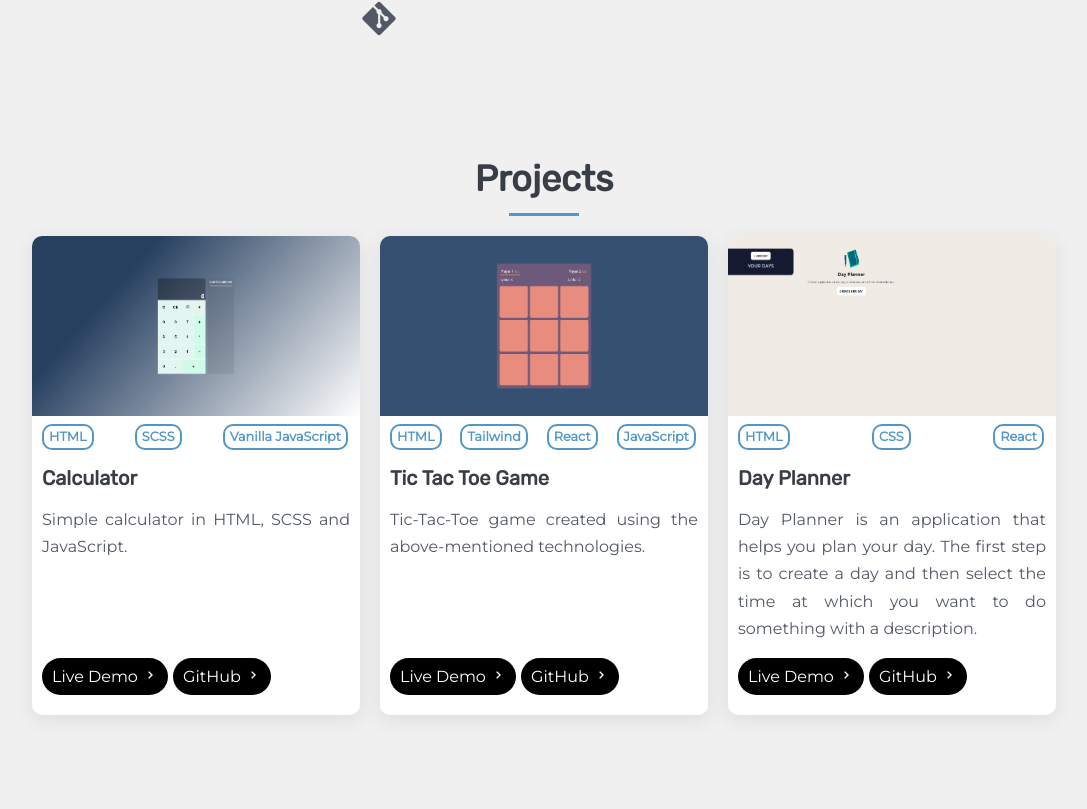
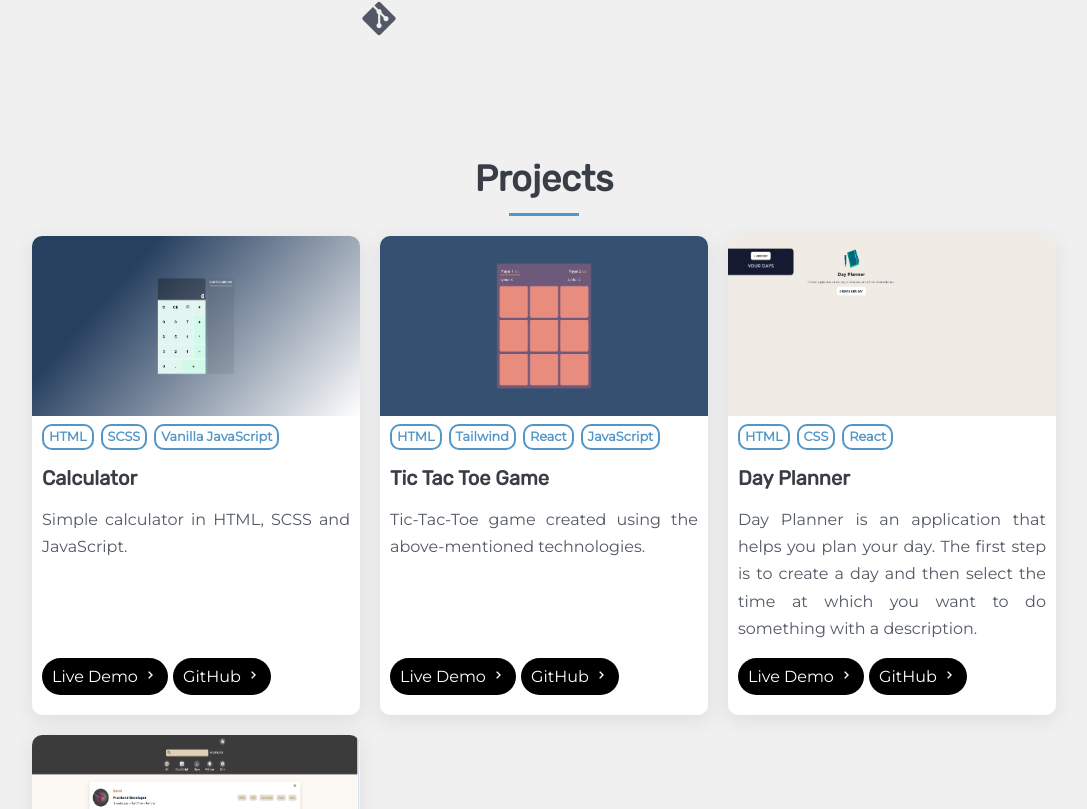
Before and after one commit to erudyta/portfolio, a React (Vite) app: page / in a window 1280 px wide. Shown: the part 1991-2800 px from the top of the page, without its empty margins (96-1183 px from the left). Built offline with nearby package versions, Linux system fonts and the light colour scheme.

Commit message:
Added job portal project

```diff
--- a/src/components/projects/Projects.jsx
+++ b/src/components/projects/Projects.jsx
@@ -7,6 +7,7 @@ import AButton from '../AButton.jsx'
 import calculatorJS from '../../assets/Vanilla_JS_Calculator.png'
 import ticTacToeImg from '../../assets/tic-tac-toe.png'
 import dayPlannerImg from '../../assets/day-planner.png'
+import jobPortalImg from '../../assets/job_portal.png'
 
 const images = [
 	{
@@ -21,6 +22,11 @@ const images = [
 		source: dayPlannerImg,
 		alt: 'Planner Day app',
 	},
+	{
+		source: jobPortalImg,
+		alt: 'Job Portal app',
+	},
+
 ]
 
 const aIcon = 'bx bx-chevron-right'
--- a/src/components/projects/projects.css
+++ b/src/components/projects/projects.css
@@ -46,7 +46,7 @@
 	display: flex;
 	flex-wrap: wrap;
 	flex-direction: row;
-	justify-content: space-between;
+	column-gap: 5px;
 	row-gap: 4px;
 	font-size: var(--smaller-font-size);
 }
--- a/src/js/projects-data.js
+++ b/src/js/projects-data.js
@@ -23,4 +23,12 @@ export const projects= [
         liveDemoLink : 'https://erudyta.github.io/react-day-planner',
         gitHubLink: 'https://github.com/erudyta/react-day-planner',
     },
+    {
+        title: 'Job Portal',
+        subtitle: '',
+        technologies: ['React', 'Redux', 'React Router', 'CSS Modules' ,'Jest', 'React Testing Library',],
+        description: 'The job portal allows you to search for an offer using keywords, select the appropriate IT language in the navigation or add a job offer to your favorites.',
+        liveDemoLink : 'https://erudyta.github.io/react-job-offers/',
+        gitHubLink: 'https://github.com/erudyta/react-job-offers',
+    },
 ]
```
Also changed, not shown: src/assets/job_portal.png (added).
